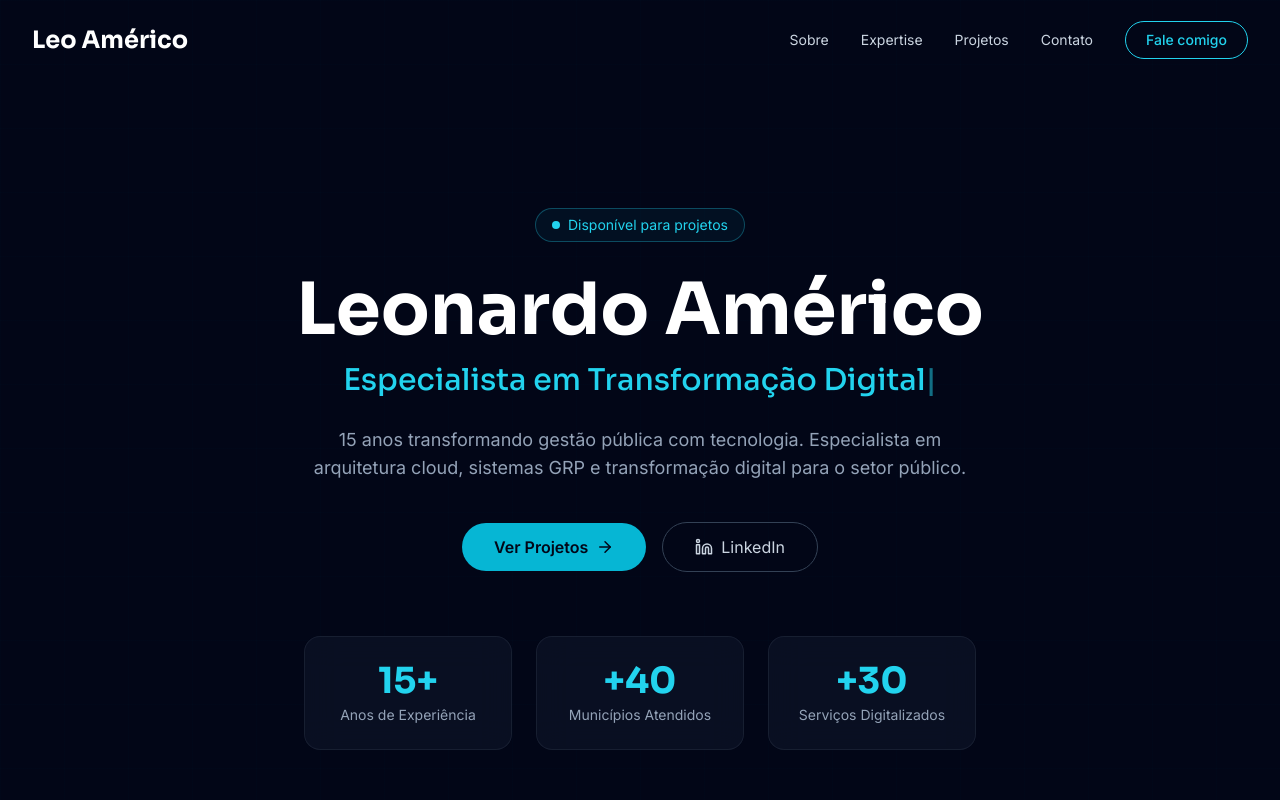
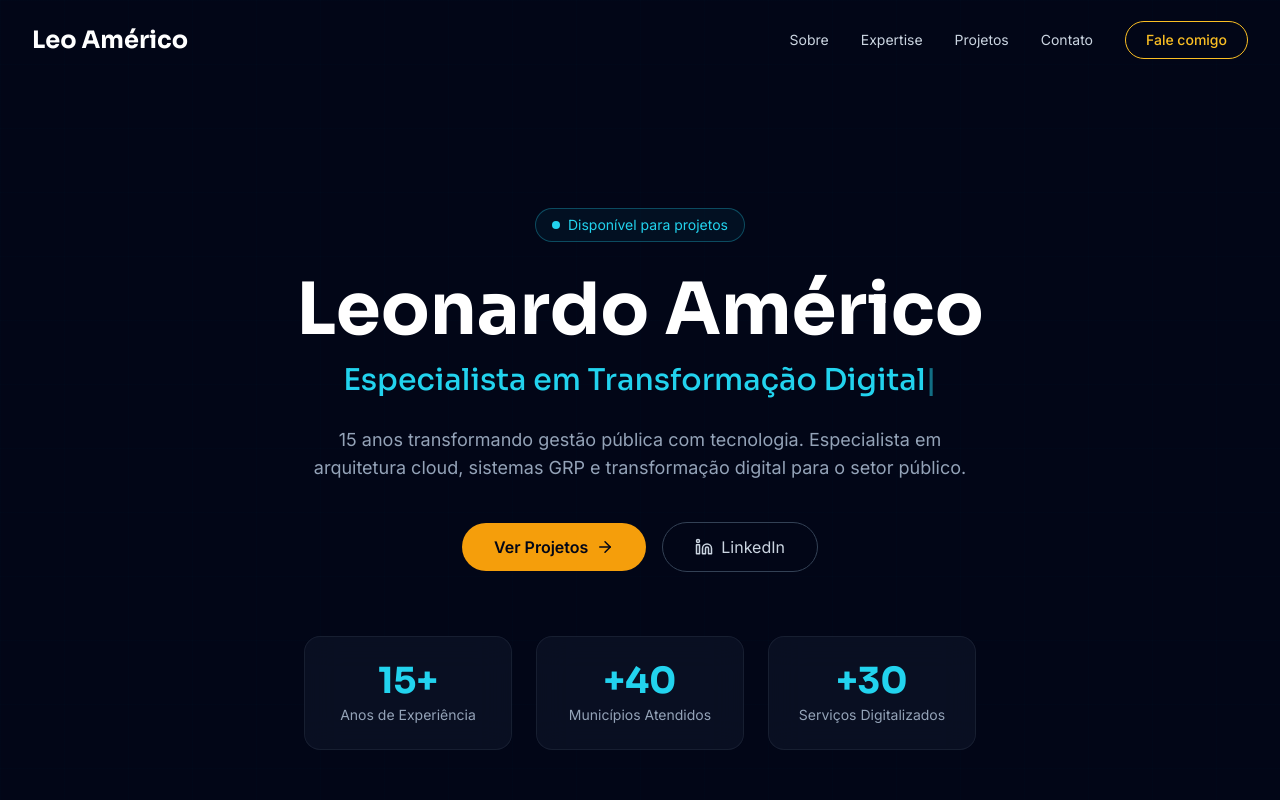
Before and after one commit to leoamerico/leoamerico.me, a Next.js app: page / in a window 1280 px wide. Shown: the top 800 px of the page. Built offline with nearby package versions, Linux system fonts and the light colour scheme.

Commit message:
style: botões CTA em laranja (amber) para destaque discreto

```diff
--- a/components/Contact.tsx
+++ b/components/Contact.tsx
@@ -111,7 +111,7 @@ export default function Contact() {
             </div>
             <button
               type="submit"
-              className="w-full inline-flex items-center justify-center gap-2 px-8 py-3 rounded-full bg-cyan-500 hover:bg-cyan-400 text-slate-950 font-semibold transition-all hover:shadow-lg hover:shadow-cyan-500/25"
+              className="w-full inline-flex items-center justify-center gap-2 px-8 py-3 rounded-full bg-amber-500 hover:bg-amber-400 text-slate-950 font-semibold transition-all hover:shadow-lg hover:shadow-amber-500/25"
               aria-label="Enviar mensagem"
             >
               <Send size={18} />
--- a/components/Hero.tsx
+++ b/components/Hero.tsx
@@ -104,7 +104,7 @@ export default function Hero() {
         >
           <a
             href={HERO.ctaPrimary.href}
-            className="inline-flex items-center gap-2 px-8 py-3 rounded-full bg-cyan-500 hover:bg-cyan-400 text-slate-950 font-semibold transition-all hover:shadow-lg hover:shadow-cyan-500/25"
+            className="inline-flex items-center gap-2 px-8 py-3 rounded-full bg-amber-500 hover:bg-amber-400 text-slate-950 font-semibold transition-all hover:shadow-lg hover:shadow-amber-500/25"
             aria-label={HERO.ctaPrimary.label}
           >
             {HERO.ctaPrimary.label}
--- a/components/Navbar.tsx
+++ b/components/Navbar.tsx
@@ -50,7 +50,7 @@ export default function Navbar() {
             ))}
             <a
               href="#contato"
-              className="text-sm font-medium px-5 py-2 rounded-full border border-cyan-400 text-cyan-400 hover:bg-cyan-400/10 transition-all"
+              className="text-sm font-medium px-5 py-2 rounded-full border border-amber-400 text-amber-400 hover:bg-amber-400/10 transition-all"
               aria-label="Fale comigo"
             >
               Fale comigo
@@ -91,7 +91,7 @@ export default function Navbar() {
               <a
                 href="#contato"
                 onClick={() => setMobileOpen(false)}
-                className="block text-center font-medium px-5 py-2 rounded-full border border-cyan-400 text-cyan-400 hover:bg-cyan-400/10 transition-all"
+                className="block text-center font-medium px-5 py-2 rounded-full border border-amber-400 text-amber-400 hover:bg-amber-400/10 transition-all"
               >
                 Fale comigo
               </a>
```
